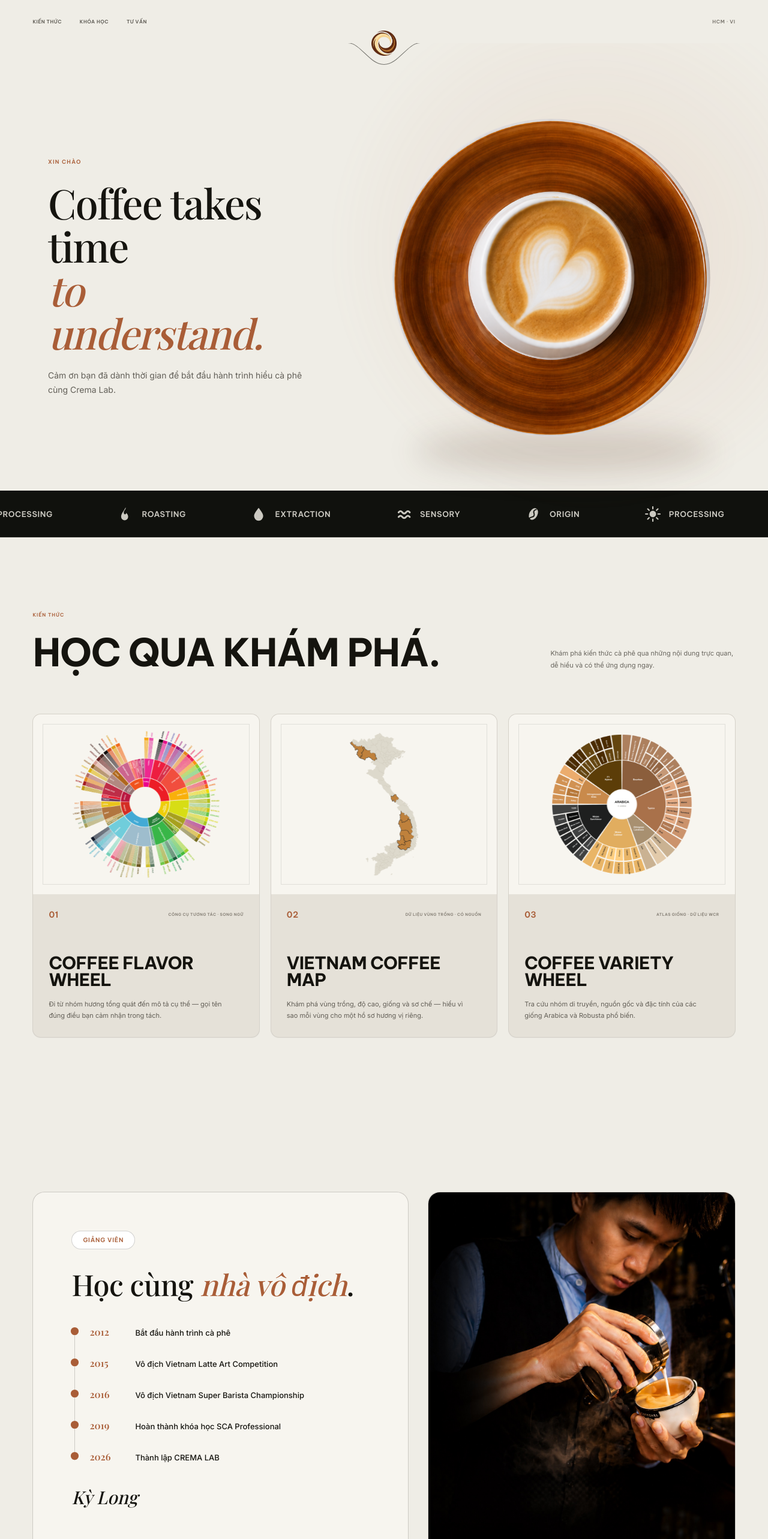
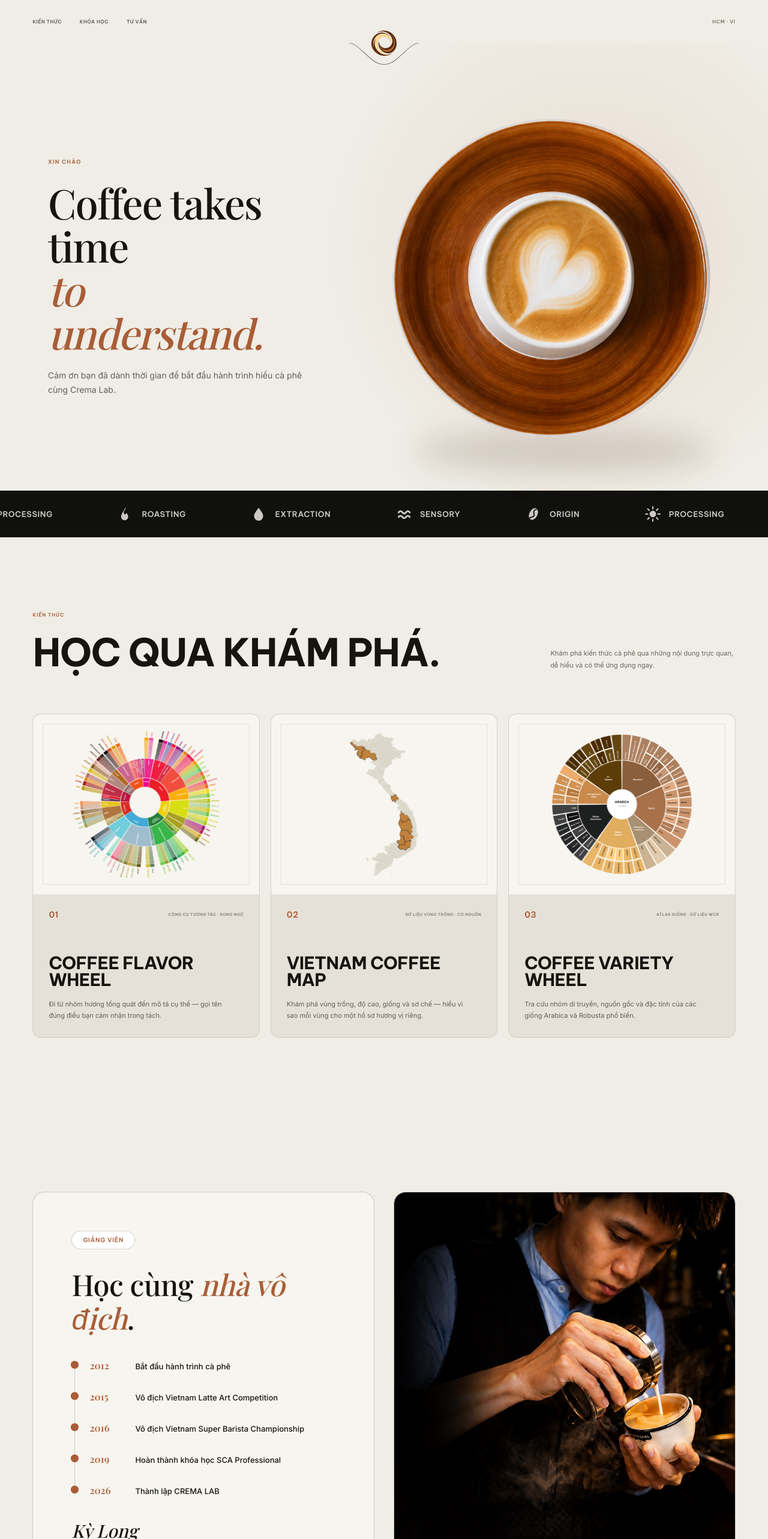
Before and after one commit to baoquyen6889-ux/crema-lab-website, a Next.js app: page / in a window 1280 px wide. Shown: the top 2566 px of the page at 60% size. Built offline with nearby package versions, Linux system fonts and the light colour scheme.

Commit message:
Balance instructor section text and photo columns to equal width
Co-Authored-By: Claude Sonnet 5 <noreply@anthropic.com>

```diff
--- a/app/public-site.css
+++ b/app/public-site.css
@@ -71,7 +71,7 @@
 
 
 .instructor-section{background:var(--paper)}
-.instructor-grid{max-width:var(--content-max);margin-inline:auto;display:grid;grid-template-columns:1.1fr .9fr;gap:32px;align-items:stretch}
+.instructor-grid{max-width:var(--content-max);margin-inline:auto;display:grid;grid-template-columns:1fr 1fr;gap:32px;align-items:stretch}
 .instructor-card{background:#f7f5ef;border:1px solid var(--line);border-radius:var(--radius-panel)}
 .instructor-card-text{padding:64px}
 .instructor-tab{display:inline-block;padding:7px 18px;margin-bottom:30px;border-radius:999px;background:#fff;border:1px solid var(--line);color:var(--copper);font-family:var(--font-heading),Arial,sans-serif;font-weight:600;font-size:10px;letter-spacing:.08em;text-transform:uppercase}
```
